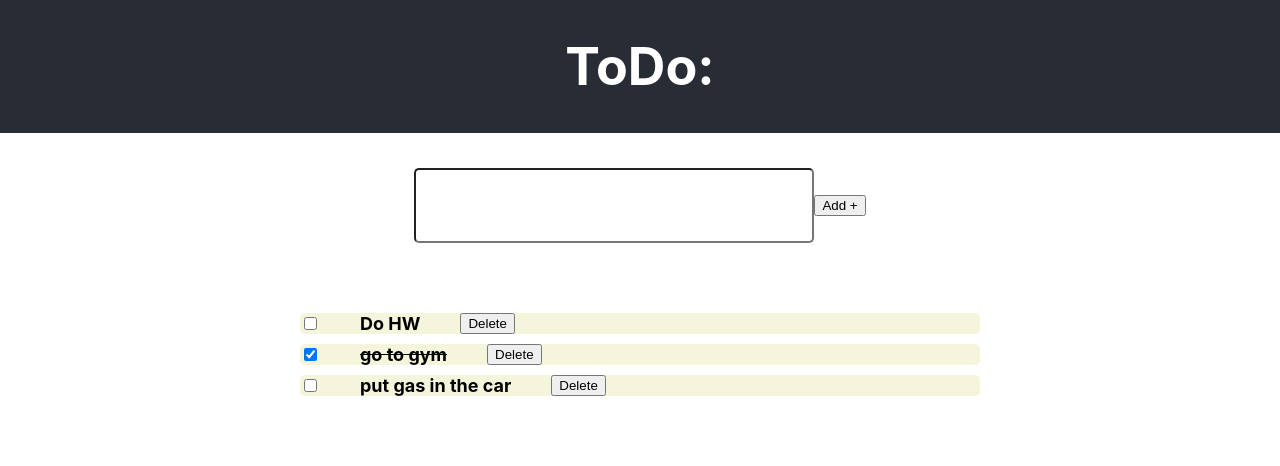
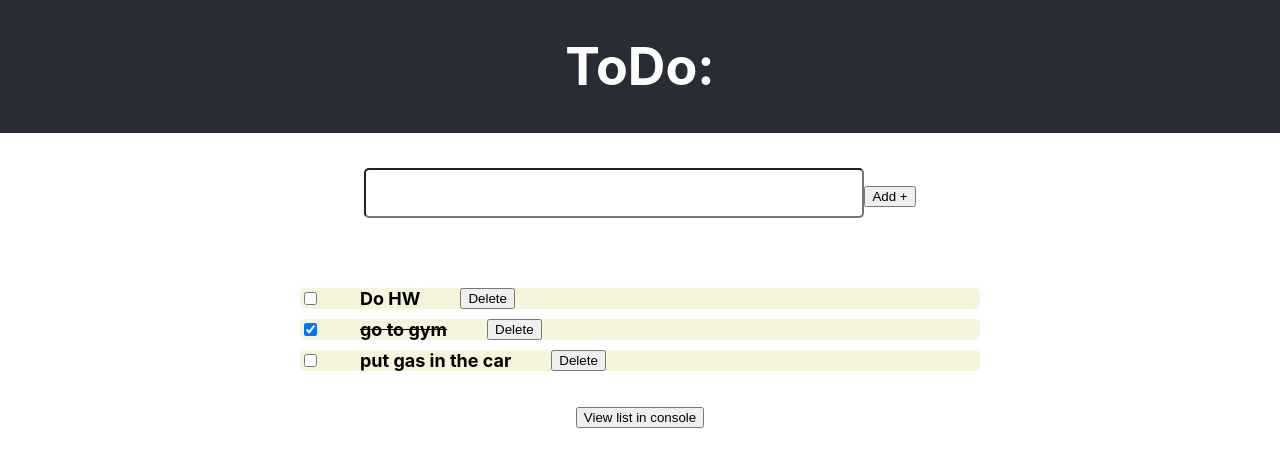
Before and after one commit to inan7978/todo_list, a React (Create React App) app: page / in a window 1280 px wide. Shown: the top 466 px of the page. Built offline with nearby package versions, Linux system fonts and the light colour scheme.

Commit message:
fixed list not having key props which also solved bug where data wouoldnt update correctly. I guess it makes sense.

```diff
--- a/src/App.js
+++ b/src/App.js
@@ -8,7 +8,6 @@ function App() {
       <header className="App-header">
         <h1> ToDo:</h1>
       </header>
-
       <List />
     </div>
   );
--- a/src/List.css
+++ b/src/List.css
@@ -1,5 +1,6 @@
 * {
   box-sizing: border-box;
+  list-style-type: none;
 }
 .completed {
   text-decoration: line-through;
@@ -30,9 +31,9 @@
 
 .new-task-text {
   border-radius: 5px;
-  height: 75px;
-  width: 400px;
-  size: 25px;
+  height: 50px;
+  width: 500px;
+  font-size: 25px;
   padding-right: 15px;
 }
 
--- a/src/List.js
+++ b/src/List.js
@@ -31,12 +31,12 @@ function List() {
 
   function handleDelete(val) {
     const result = list.filter((item) => {
-      return item.id !== val;
+      return item.id !== val.id;
     });
     if (list.length <= 1) {
       setList([{ id: 0, task: "Add some tasks!", completed: false }]);
     } else {
-      setList(result);
+      setList([...result]);
     }
   }
   function handleComplete(val) {
@@ -52,10 +52,11 @@ function List() {
     // use the spread operator as it creates a new array, even though the value are the same as the "old" one
   }
 
+  // useEffect(() => {}, [list]);
+
   const mappedItems = list.map((item) => {
     return (
-      <>
-        <div className="task-container">
+      <li key={item.id} className="task-container">
         <input
           type="checkbox"
           defaultChecked={item.completed}
@@ -63,21 +64,17 @@ function List() {
             handleComplete(item);
           }}
         />
-          <span
-            key={item.id}
-            className={item.completed ? "completed task-text" : "task-text"}
-          >
+        <span className={item.completed ? "completed task-text" : "task-text"}>
           {item.task}
         </span>
         <button
           onClick={() => {
-              handleDelete(item.id);
+            handleDelete(item);
           }}
         >
           Delete
         </button>
-        </div>
-      </>
+      </li>
     );
   });
 
@@ -94,6 +91,7 @@ function List() {
         </button>
       </form>
       <div className="all-tasks-container">{mappedItems}</div>
+      <button onClick={() => console.log(list)}>View list in console</button>
     </>
   );
 }
```
Lines whose indentation alone changed are shown as unchanged.
